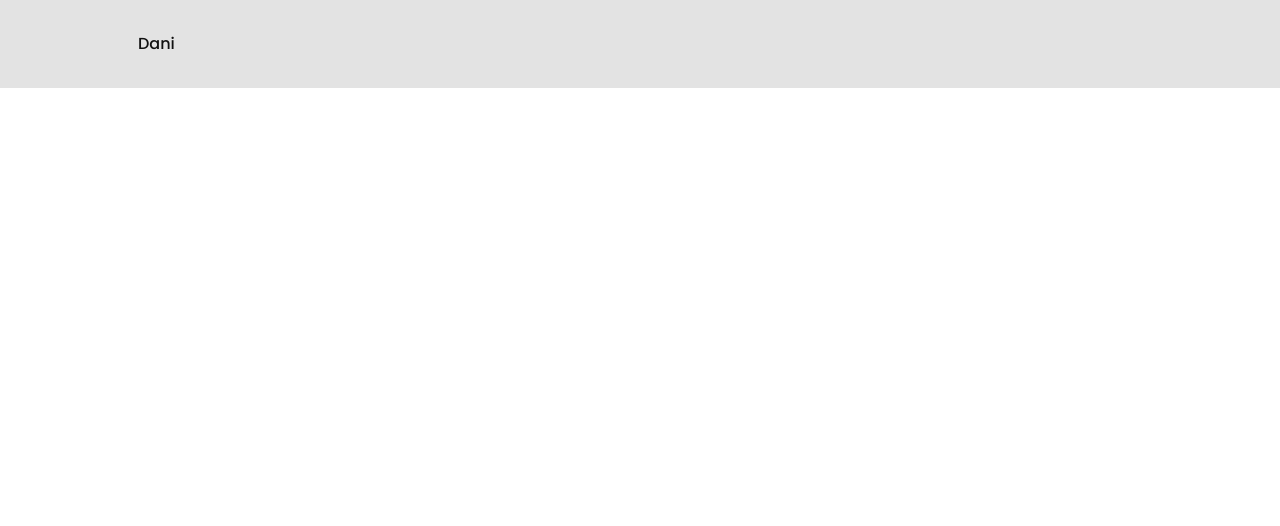
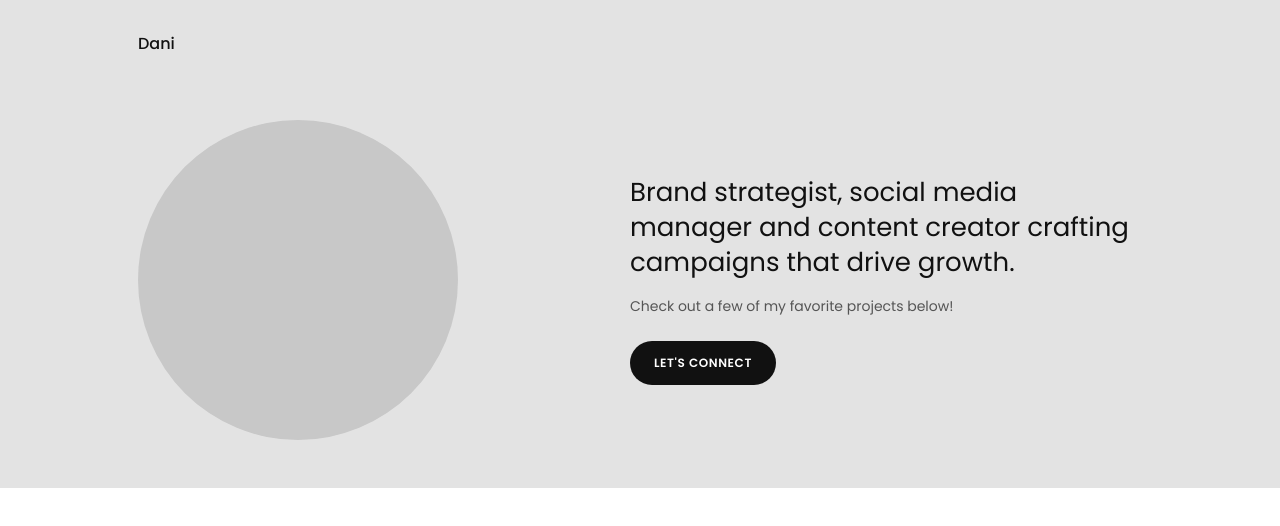
Before and after one commit to cvallescristian/dani-portfolio, a React (Vite) app: page / in a window 1280 px wide. Shown: the top 526 px of the page. Built offline with nearby package versions, Linux system fonts and the light colour scheme.

Commit message:
feat: add hero section

```diff
--- a/src/App.tsx
+++ b/src/App.tsx
@@ -1,10 +1,13 @@
 import Header from './components/Header'
+import Hero from './components/Hero'
 
 function App() {
   return (
     <>
       <Header />
-      <main></main>
+      <main>
+        <Hero />
+      </main>
     </>
   )
 }
--- /dev/null
+++ b/src/components/Hero.css
@@ -0,0 +1,87 @@
+.hero {
+  background: var(--color-hero-bg);
+  padding-block: var(--space-4) var(--space-12);
+}
+
+.hero__inner {
+  display: flex;
+  flex-direction: column;
+  align-items: center;
+  gap: var(--space-8);
+  text-align: center;
+}
+
+.hero__photo {
+  width: 220px;
+  aspect-ratio: 1;
+  border-radius: 50%;
+  object-fit: cover;
+  flex-shrink: 0;
+}
+
+.hero__photo--placeholder {
+  background: var(--color-placeholder);
+}
+
+.hero__content {
+  display: flex;
+  flex-direction: column;
+  align-items: center;
+  gap: var(--space-4);
+  max-width: 32rem;
+}
+
+.hero__tagline {
+  font-size: var(--fs-lg);
+  font-weight: 400;
+  line-height: 1.35;
+}
+
+.hero__bio {
+  font-size: var(--fs-sm);
+  color: var(--color-text-muted);
+}
+
+.hero__button {
+  display: inline-flex;
+  align-items: center;
+  justify-content: center;
+  min-height: var(--tap-target);
+  padding-inline: var(--space-6);
+  margin-top: var(--space-2);
+  border-radius: var(--radius-pill);
+  background: var(--color-button-bg);
+  color: var(--color-button-text);
+  font-size: var(--fs-xs);
+  font-weight: 600;
+  letter-spacing: 0.05em;
+  text-transform: uppercase;
+  text-decoration: none;
+}
+
+@media (min-width: 768px) {
+  .hero {
+    padding-block: var(--space-8) var(--space-12);
+  }
+
+  .hero__inner {
+    flex-direction: row;
+    justify-content: space-between;
+    gap: var(--space-12);
+    text-align: left;
+  }
+
+  .hero__photo {
+    width: 280px;
+  }
+
+  .hero__content {
+    align-items: flex-start;
+  }
+}
+
+@media (min-width: 1024px) {
+  .hero__photo {
+    width: 320px;
+  }
+}
--- /dev/null
+++ b/src/components/Hero.tsx
@@ -0,0 +1,25 @@
+import { profile } from '../data/profile'
+import './Hero.css'
+
+function Hero() {
+  return (
+    <section className="hero">
+      <div className="container hero__inner">
+        {profile.photo ? (
+          <img className="hero__photo" src={profile.photo} alt={profile.name} />
+        ) : (
+          <div className="hero__photo hero__photo--placeholder" aria-hidden="true" />
+        )}
+        <div className="hero__content">
+          <h1 className="hero__tagline">{profile.tagline}</h1>
+          <p className="hero__bio">{profile.bio}</p>
+          <a className="hero__button" href="#contact">
+            Let's connect
+          </a>
+        </div>
+      </div>
+    </section>
+  )
+}
+
+export default Hero
```
